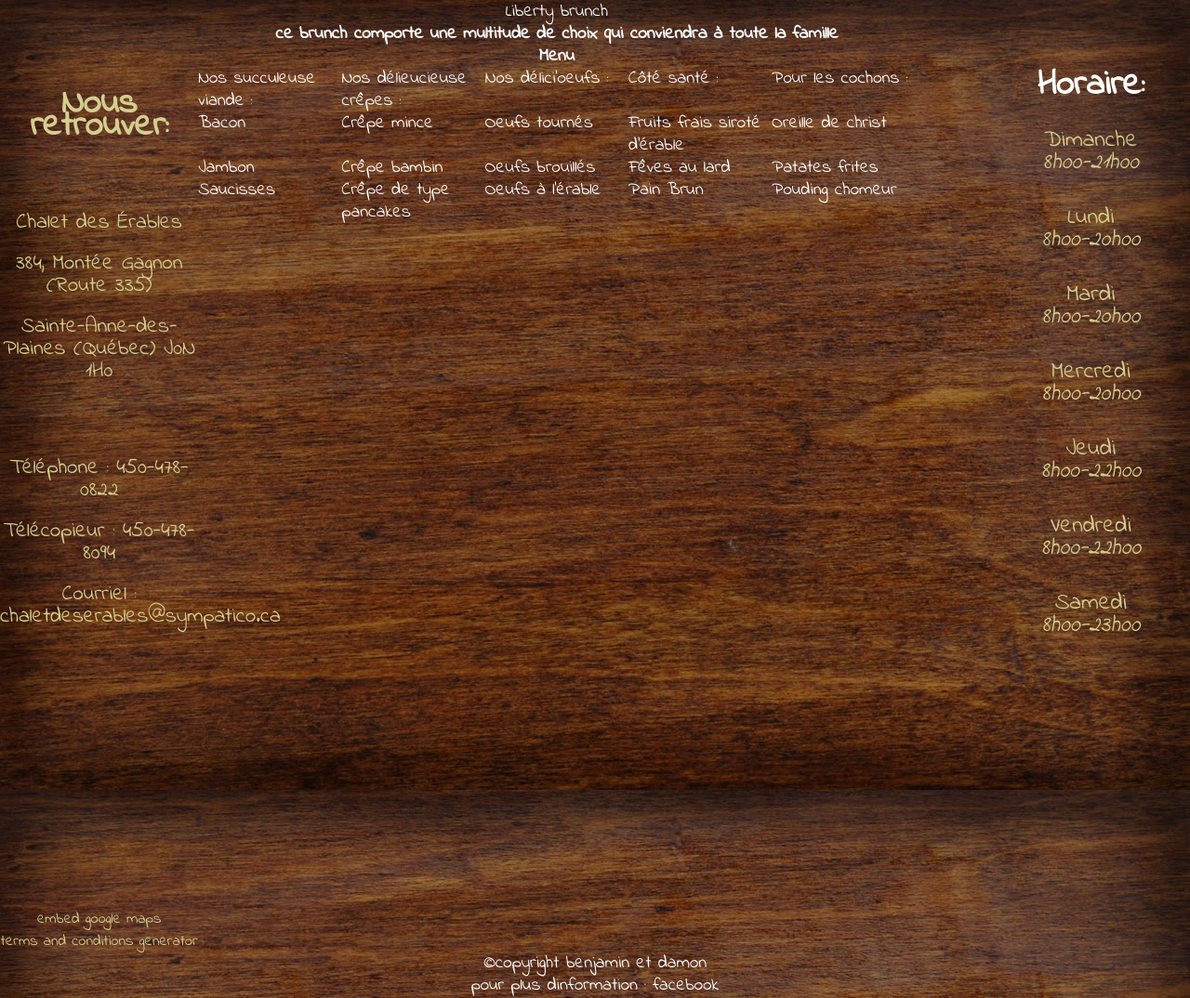
After one commit to quebecyo/TP-BEN-DAMON-HTML5-CSS3, a PHP site: page /description.html in a window 1280 px wide. The commit adds this page. Shown: the whole page at 93% size. Run offline with PHP 8.4, Linux system fonts and the light colour scheme; some libraries are stand-ins or nearby versions.

Commit message:
major 5.0

```diff
--- a/css/style.css
+++ b/css/style.css
@@ -4,21 +4,20 @@ aside, div, section, header, footer, nav {
 *{
 	box-sizing: border-box;
 }
-header{
+header:first-child{
 	width: 100%;
 	background-image:url("../images/tree.jpg");
 	background-repeat: no-repeat;
 	background-size: 100%;
 	height: 200px;
 	border-radius: 10px;
+	display: none;
 }
-header nav{
-
-}
+header nav{}
 h1{
 	padding: 10px;
-	font-size: 0.8em;
-	color: white;
+	font-size: 2em;
+	text-align: center;
 }
 body{
 	font-family: 'Indie Flower', cursive;
@@ -26,6 +25,7 @@ body{
 	background-repeat: no-repeat;
 	background-size: cover;
 	background-attachment: fixed;
+	color: white;
 }
 #wrapper_first header{
 	text-align: center;
@@ -69,7 +69,6 @@ select{
 }
 label{
 	font-size: 1.3em;
-	color: white;
 }
 label.label_styling{
 	padding-left: 10px;
@@ -99,7 +98,6 @@ aside.first_aside{
 }
 aside.first_aside h2{
 	font-size: 2em;
-	color: white;
 }
 aside.first_aside p{
 	font-size: 1.2em;
@@ -117,7 +115,6 @@ aside.last_aside{
 footer{
 	position: relative;
 	text-align: center;
-	color: white;
 }
 @media screen and (max-width: 768px){
 	label.label_styling{
@@ -142,7 +139,7 @@ footer{
 		display: none;
 	}
 	aside ul h2{
-		color: white;
+
 		margin-top: 40px;
 		font-size: 1.5em;
 	}
--- /dev/null
+++ b/description.html
@@ -0,0 +1,133 @@
+<!DOCTYPE html>
+<html>
+<head>
+	<meta charset="UTF-8">
+	<title>Tp-Ben-Damon-formulaire</title>
+	<link href='https://fonts.googleapis.com/css?family=Indie+Flower' rel='stylesheet' type='text/css'>
+	<link rel="stylesheet" href="css/initialize.min.css"/>
+	<link rel="stylesheet" href="css/style.css"/>
+<!--[if lt IE 9]>
+<script src="http://html5shiv.googlecode.com/svn/trunk/html5.js"></script>
+<![endif]-->
+</head>
+<body>
+	<header>
+		<p>header à faire</p>
+	    <nav>
+	        <ul>
+	            <li><img src="images/square.png" alt="logo"></li>
+	            <li>
+	                <form>
+	                    <input type="search">
+	                    <input type="submit" value="rechercher">
+	                </form>
+	            </li>
+	            <li><a href="">categgorie 1</a></li>
+	            <li><a href="">categgorie 2</a></li>
+	            <li><a href="">categgorie 3</a></li>
+	            <li><a href=""><img src="images/square.png" alt="fb"></a></li>
+	        </ul>
+	    </nav>
+	</header>
+	<aside class="col col-lg-2 first_aside">
+    	<h2>Nous retrouver:</h2>
+  		<p>Chalet des Érables</p>
+  		<p>384, Montée Gagnon (Route 335)</p>
+  		<p>Sainte-Anne-des-Plaines (Québec) J0N 1H0</p>
+  		<p>Téléphone : 450-478-0822</p>
+  		<p>Télécopieur : 450-478-8094</p>
+  		<p>Courriel : chaletdeserables@sympatico.ca</p>
+  		<script src='https://maps.googleapis.com/maps/api/js?v=3.exp'></script><div><div id='gmap_canvas' class="col col-lg-12"></div><div><small><a href="http://embedgooglemaps.com">									embed google maps							</a></small></div><div><small><a href="https://termsandcondiitionssample.com">terms and conditions generator</a></small></div><style>#gmap_canvas img{max-width:none!important;background:none!important}</style></div><script type='text/javascript'>function init_map(){var myOptions = {zoom:8,center:new google.maps.LatLng(45.7260694,-73.82316800000001),mapTypeId: google.maps.MapTypeId.ROADMAP};map = new google.maps.Map(document.getElementById('gmap_canvas'), myOptions);marker = new google.maps.Marker({map: map,position: new google.maps.LatLng(45.7260694,-73.82316800000001)});infowindow = new google.maps.InfoWindow({content:'<strong>Chalet des érables</strong><br>384, Montée Gagnon<br>'});google.maps.event.addListener(marker, 'click', function(){infowindow.open(map,marker);});infowindow.open(map,marker);}google.maps.event.addDomListener(window, 'load', init_map);</script>
+	</aside>
+	<div id="wrapper_first" class="col col-xs-12 col-sm-9 col-lg-8">
+		<header>
+			<h1>Notre activité vedette ! El brunch de la familla</h1>
+		</header>
+		<section class="main">
+				<table>
+					<caption>Liberty brunch</caption>
+					<thead>
+						<tr>
+							<th colspan="5">ce brunch comporte une multitude de choix qui conviendra à toute la famille</th>
+						</tr>
+					</thead>
+					<tbody>
+						<th colspan="5">Menu</th>
+						<tr>
+							<td class="col col-lg-20p">Nos succuleuse viande :</td>
+							<td class="col col-lg-20p">Nos délieucieuse crêpes  :</td>
+							<td class="col col-lg-20p">Nos délici'oeufs :</td>
+							<td class="col col-lg-20p">Côté santé :</td>
+							<td class="col col-lg-20p">Pour les cochons :</td>
+						</tr>
+						<tr>
+							<td class="col col-lg-20p">Bacon</td>
+							<td class="col col-lg-20p">Crêpe mince</td>
+							<td class="col col-lg-20p">Oeufs tournés</td>
+							<td class="col col-lg-20p">Fruits frais siroté d'érable</td>
+							<td class="col col-lg-20p">Oreille de christ</td>
+						</tr>
+						<tr>
+							<td class="col col-lg-20p">Jambon</td>
+							<td class="col col-lg-20p">Crêpe bambin</td>
+							<td class="col col-lg-20p">Oeufs brouillés</td>
+							<td class="col col-lg-20p">Fêves au lard</td>
+							<td class="col col-lg-20p">Patates frites</td>
+						</tr>
+						<tr>
+							<td class="col col-lg-20p">Saucisses</td>
+							<td class="col col-lg-20p">Crêpe de type pancakes</td>
+							<td class="col col-lg-20p">Oeufs à l'érable</td>
+							<td class="col col-lg-20p">Pain Brun</td>
+							<td class="col col-lg-20p">Pouding chomeur</td>
+						</tr>
+					</tbody>
+				</table>
+		</section>
+	</div>
+	<!-- séparer le submit button des asides -->
+	<hr>
+	<hr>
+	<!---->
+	<aside class="col col-sm-3 col-lg-2 second_aside">
+        <ul>
+        	<h2>Horaire:</h2>
+            <li>
+                <p class="jour">dimanche</p>
+                <p class="heure">8h00-21h00</p>
+            </li>
+            <li>
+                <p class="jour">lundi</p>
+                <p class="heure">8h00-20h00</p>
+            </li>
+            <li>
+                <p class="jour">mardi</p>
+                <p class="heure">8h00-20h00</p>
+            </li>
+            <li>
+                <p class="jour">mercredi</p>
+                <p class="heure">8h00-20h00</p>
+            </li>
+            <li>
+                <p class="jour">jeudi</p>
+                <p class="heure">8h00-22h00</p>
+            </li>
+            <li>
+                <p class="jour">vendredi</p>
+                <p class="heure">8h00-22h00</p>
+            </li>
+            <li>
+                <p class="jour">samedi</p>
+                <p class="heure">8h00-23h00</p>
+            </li>
+        </ul>
+    </aside>
+    <hr>
+    <hr>
+	<footer class="col col-xs-12 col-sm-12 col-lg-12">
+	    <p>&copy;copyright benjamin et damon</p>
+	    <p>pour plus dinformation : facebook</p>
+	</footer>
+
+</body>
+</html>
--- a/form.html
+++ b/form.html
@@ -40,9 +40,9 @@
   		<script src='https://maps.googleapis.com/maps/api/js?v=3.exp'></script><div><div id='gmap_canvas' class="col col-lg-12"></div><div><small><a href="http://embedgooglemaps.com">									embed google maps							</a></small></div><div><small><a href="https://termsandcondiitionssample.com">terms and conditions generator</a></small></div><style>#gmap_canvas img{max-width:none!important;background:none!important}</style></div><script type='text/javascript'>function init_map(){var myOptions = {zoom:8,center:new google.maps.LatLng(45.7260694,-73.82316800000001),mapTypeId: google.maps.MapTypeId.ROADMAP};map = new google.maps.Map(document.getElementById('gmap_canvas'), myOptions);marker = new google.maps.Marker({map: map,position: new google.maps.LatLng(45.7260694,-73.82316800000001)});infowindow = new google.maps.InfoWindow({content:'<strong>Chalet des érables</strong><br>384, Montée Gagnon<br>'});google.maps.event.addListener(marker, 'click', function(){infowindow.open(map,marker);});infowindow.open(map,marker);}google.maps.event.addDomListener(window, 'load', init_map);</script>
 	</aside>
 	<div id="wrapper_first" class="col col-xs-12 col-sm-9 col-lg-6">
-		<header>
+		<div col col-xs-12 col-sm-12 col-lg-12>
 			<h1>Réservation</h1>
-		</header>
+		</div>
 		<section class="main">
 			<form id="content" action="">
 				<ul>
```
